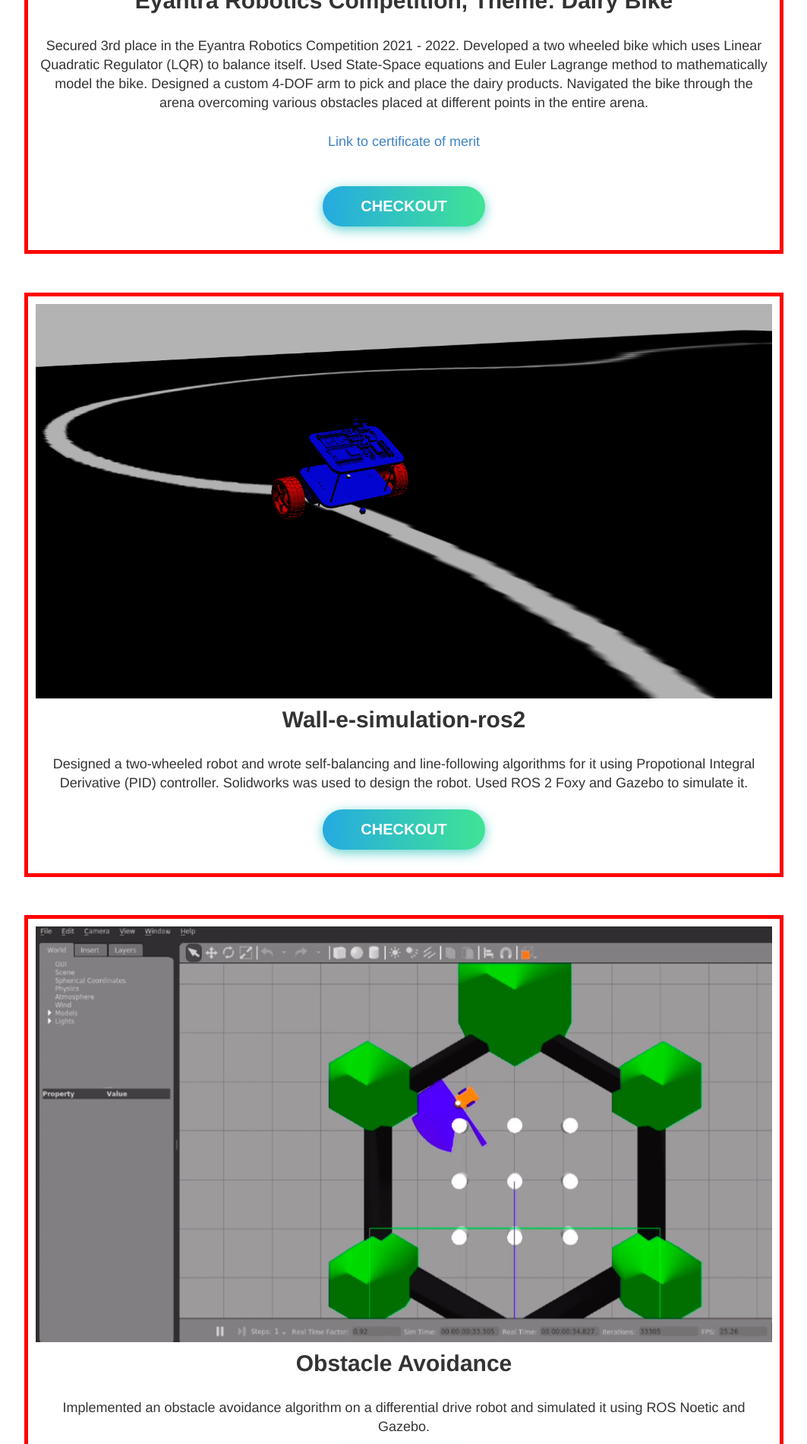
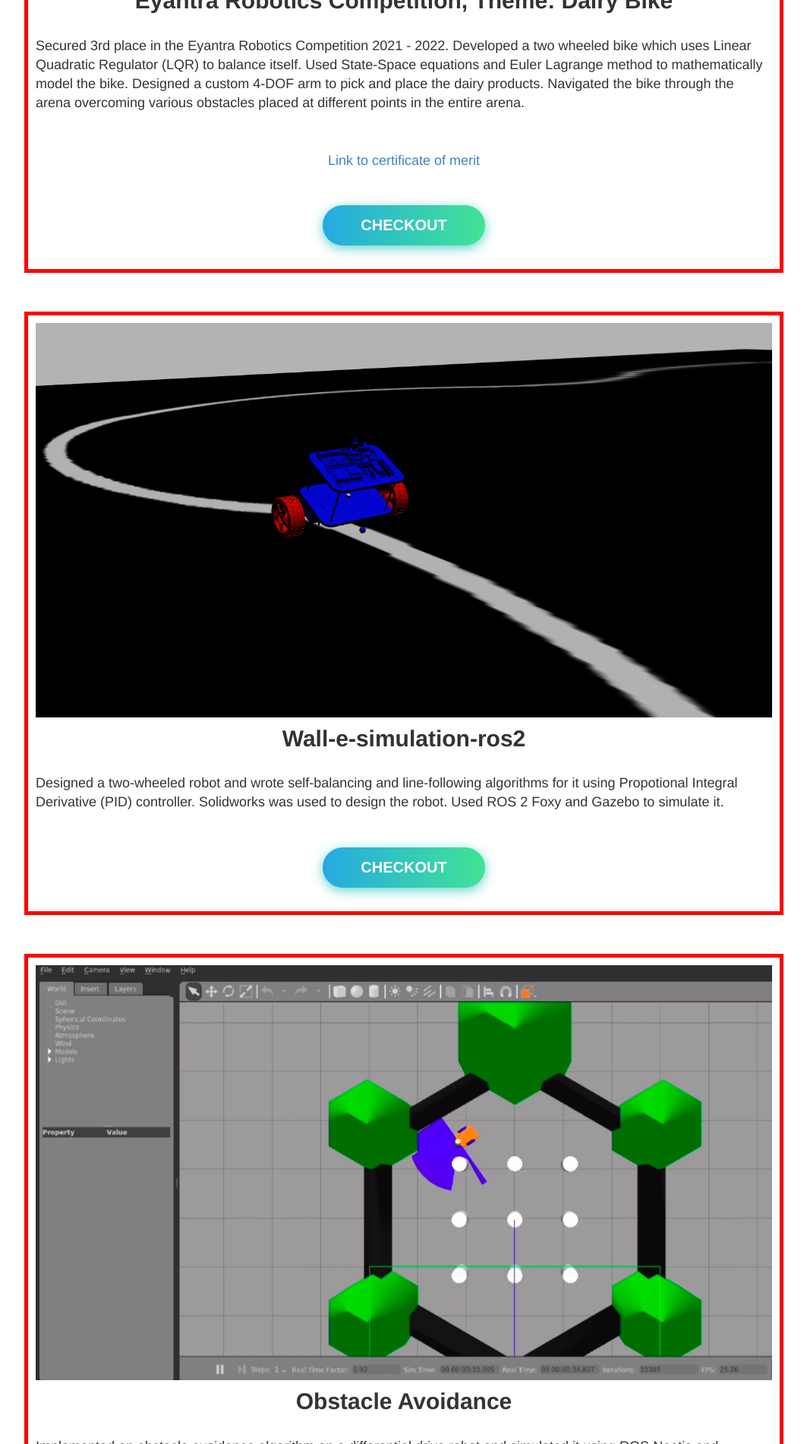
Before and after one commit to Aryaman22102002/Aryaman22102002.github.io, a Jekyll site: the page built from projects.md, in a window 1280 px wide. Shown: the part 609-2509 px from the top of the page at 76% size, without its empty margins (108-1171 px from the left). Built offline with Jekyll 4.4.1, drawn with Linux system fonts in a browser that asks for light colours.

Commit message:
Indentation Changes

```diff
--- a/projects.md
+++ b/projects.md
@@ -63,6 +63,9 @@ button:before{
   border: 5px solid red;
   margin: 0;
 }
+#left{
+ text-align: left;
+}
 </style>
 </head>
 </html>
@@ -79,7 +82,9 @@ button:before{
 <b style="font-size:30px"> Eyantra Robotics Competition, Theme: Dairy Bike</b>
 </center>
 <br>
+<div id="left">
 Secured 3rd place in the Eyantra Robotics Competition 2021 - 2022. Developed a two wheeled bike which uses Linear Quadratic Regulator (LQR) to balance itself. Used State-Space equations and Euler Lagrange method to mathematically model the bike. Designed a custom 4-DOF arm to pick and place the dairy products. Navigated the bike through the arena overcoming various obstacles placed at different points in the entire arena.
+</div>
 <br>
 <br>
 
@@ -111,7 +116,9 @@ Secured 3rd place in the Eyantra Robotics Competition 2021 - 2022. Developed a t
 <b style="font-size:30px"> Wall-e-simulation-ros2 </b>
 </center>
 <br>
+<div id="left">
 Designed a two-wheeled robot and wrote self-balancing and line-following algorithms for it using Propotional Integral Derivative (PID) controller. Solidworks was used to design the robot. Used ROS 2 Foxy and Gazebo to simulate it.
+</div>
 <br>
 <br>
 <div id="frozen-btn">
@@ -136,7 +143,9 @@ Designed a two-wheeled robot and wrote self-balancing and line-following algorit
 <b style="font-size:30px"> Obstacle Avoidance </b>
 </center>
 <br>
+<div id="left">
 Implemented an obstacle avoidance algorithm on a differential drive robot and simulated it using ROS Noetic and Gazebo.
+</div>
 <br>
 <br>
 <div id="frozen-btn">
@@ -161,7 +170,9 @@ Implemented an obstacle avoidance algorithm on a differential drive robot and si
 <b style="font-size:30px"> Rapidly Exploring Random Trees (RRT) Algorithm </b>
 </center>
 <br>
+<div id="left">
 Implemented the Rapidly Exploring Random Trees (RRT) Algorithm from scratch using Object-Oriented Programming (OOPs) in Python. Created a simulation to visualize the working of the algorithm using Matplotlib. Made some of the parameters dynamic, such as having random start and goal positions each time, and taking the number of obstacles as input from the user within a specific range. Also, devised some parameters, such as the number of iterations required, the number of final waypoints needed, and the total distance traversed, to evaluate the performance of the algorithm.
+</div>
 <br>
 <br>
 <div id="frozen-btn">
@@ -186,7 +197,9 @@ Implemented the Rapidly Exploring Random Trees (RRT) Algorithm from scratch usin
 <b style="font-size:30px"> Street-Racer-2D </b>
 </center>
 <br>
+<div id="left">
 Made a gesture controlled 2D car racing game using phaser.js and OpenCV.
+</div>
 <br>
 <br>
 <div id="frozen-btn">
@@ -212,7 +225,9 @@ Made a gesture controlled 2D car racing game using phaser.js and OpenCV.
 <b style="font-size:30px"> Wall-E-Sim </b>
 </center>
 <br>
+<div id="left">
 Contributed to enhancing the existing simulations in this repository as well as creating the new self-balancing task. These CoppeliaSim simulations are used as assignments to teach first-year students various concepts like Proportional Integral Derivative (PID) controller tuning, line-following, self-balancing, and maze-solving, as a part of the WallE workshop conducted by the members of the Society Of Robotics And Automation (SRA), VJTI.
+</div>
 <br>
 <br>
 <div id="frozen-btn">
@@ -238,7 +253,9 @@ Contributed to enhancing the existing simulations in this repository as well as
 <b style="font-size:30px"> PCB Design LSA </b>
 </center>
 <br>
+<div id="left">
 Designed a Printed Circuit Board (PCB) for Line Sensor Array (LSA). It was a basic assignment to get familiar with PCB Designing and KiCAD.
+</div>
 <br>
 <br>
 <div id="frozen-btn">
```
